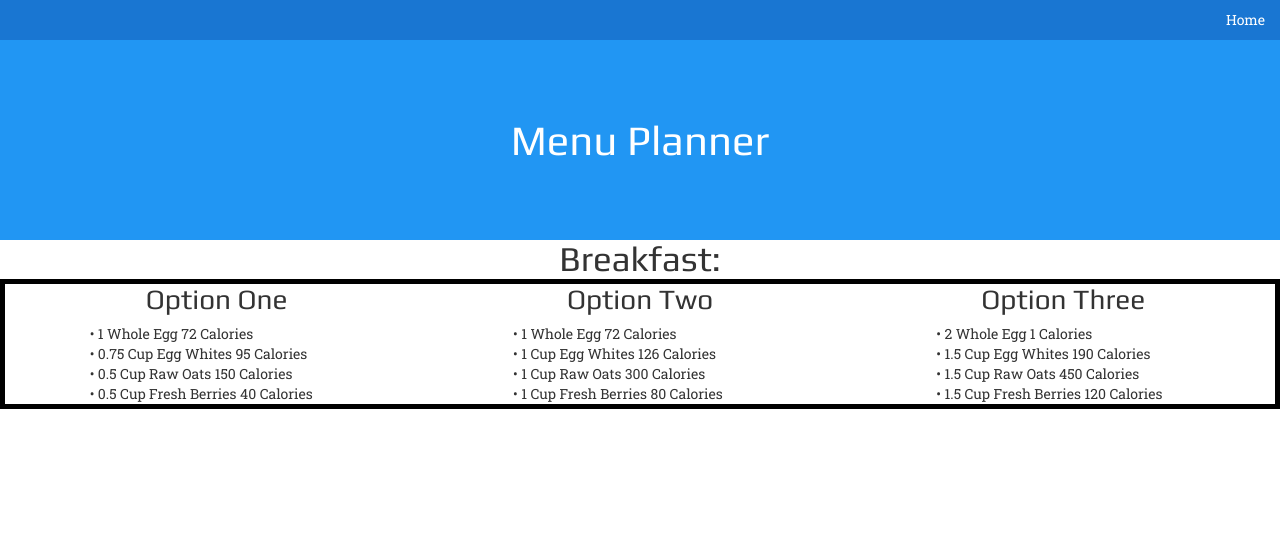
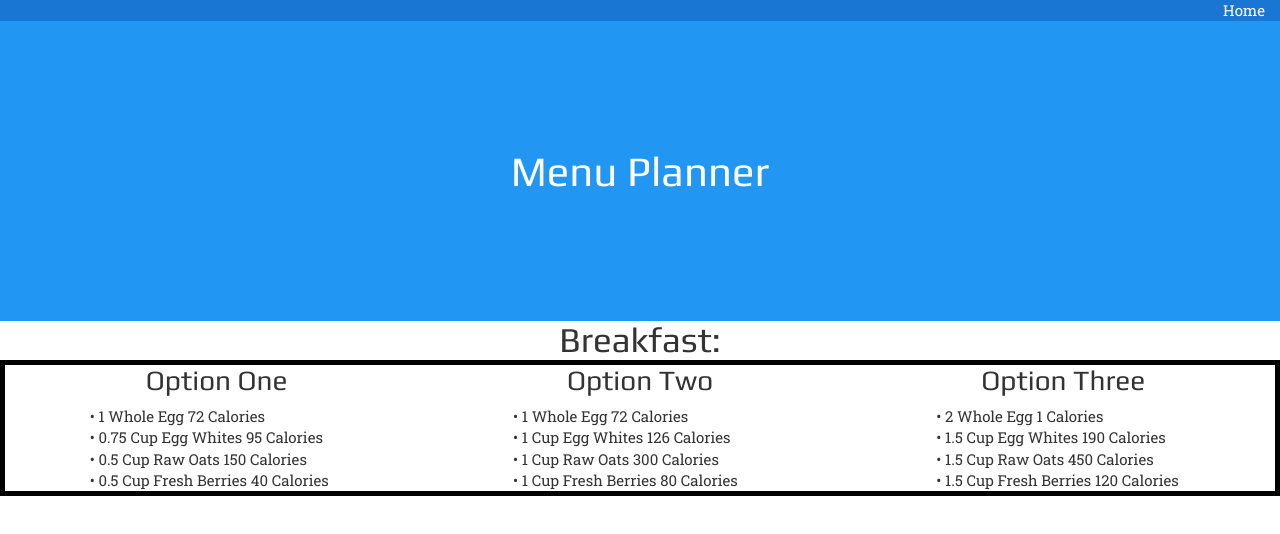
Before and after one commit to jeepnjeff/git-fit, a website: page menuplanner.html in a window 1280 px wide. Drawn offline with nearby package versions, Linux system fonts and the light colour scheme.

Commit message:
minor updates to menu

```diff
--- a/css/menuplanner.css
+++ b/css/menuplanner.css
@@ -26,10 +26,10 @@ h3 {
 }
 p {
   padding-left: 20%;
-  font-size: 1em;
   font-family: "roboto slab";
   margin: auto;
   display: block;
+  font-size: 15px;
 }
 .border {
   border: 5px solid black;
@@ -39,10 +39,9 @@ p {
 }
 .header {
   display: flex;
-  height: 25vh;
+  height: 300px;
 }
 .customnavbar {
-  height: 5vh;
   display: flex;
 }
 .customnavbartext {
--- a/js/menuplanner.js
+++ b/js/menuplanner.js
@@ -37,7 +37,7 @@ const mediumcalorie = () => {
   freshberries.printitem()
 }
 const highcalorie = () => {
-  let egg = new MenuItem("brk3row1", 2, "Whole","Egg",1)
+  let egg = new MenuItem("brk3row1", 2, "Whole","Egg", 1)
   let eggwhites = new MenuItem("brk3row2", 1.5, "Cup", "Egg Whites", 190)
   let rawoats = new MenuItem("brk3row3", 1.5, "Cup", "Raw Oats", 450)
   let freshberries = new MenuItem("brk3row4", 1.5, "Cup", "Fresh Berries", 120)
```
Also changed, not shown: 1 other file.
